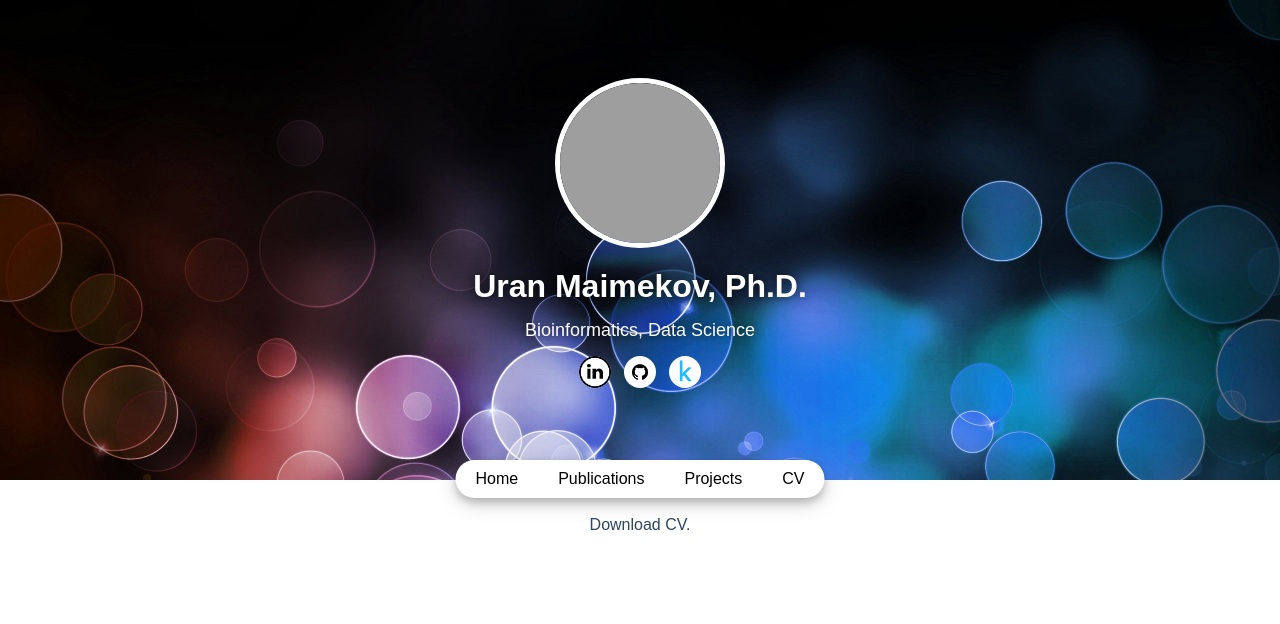
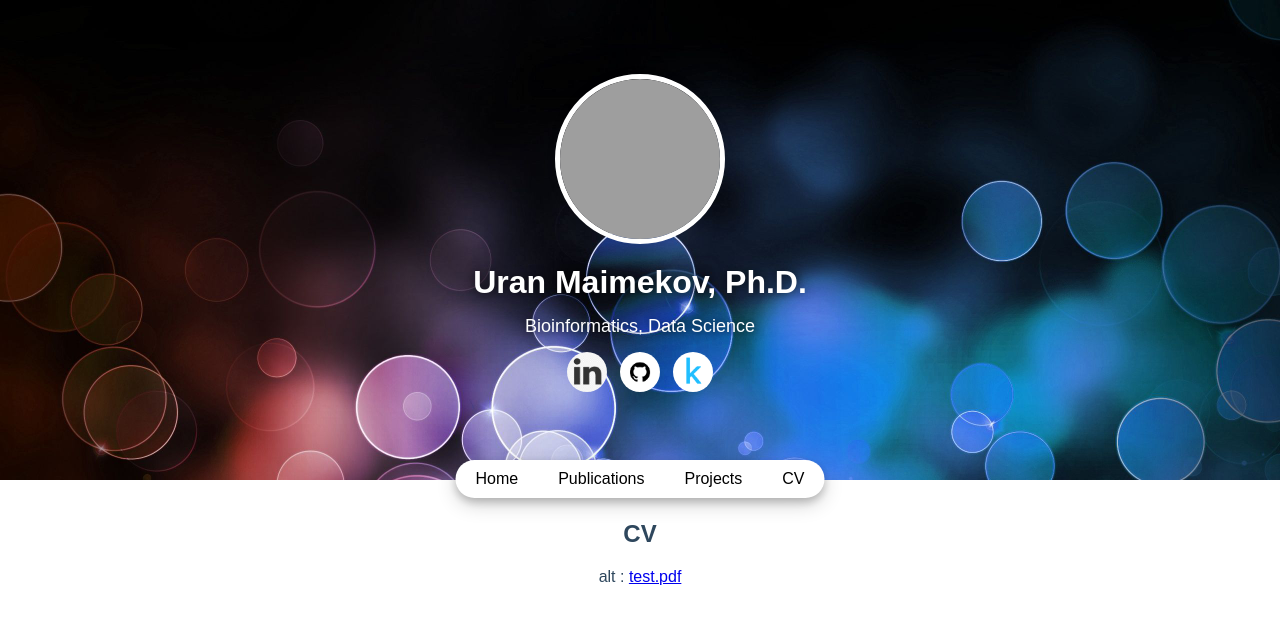
Before and after one commit to UranMai/uranmaimekov.github.io, a plain HTML site: page cv.html in a window 1280 px wide. Drawn offline with Linux system fonts and the light colour scheme; grey boxes are pictures that could not be loaded.

Commit message:
new changes

```diff
--- a/css/styles.css
+++ b/css/styles.css
@@ -60,8 +60,8 @@ body {
 
 
 .social-icon {
-    height: 4vh;
-    width: 4vh;
+    height: 5vh;
+    width: 5vh;
     border-radius: 50%;
     transition: transform 0.3s;
     /* Smooth hover effect */
@@ -194,3 +194,6 @@ body {
 .projects-list a:hover {
     color: #0056b3;
 }
+
+
+/* cv.html */
--- a/cv.html
+++ b/cv.html
@@ -17,7 +17,7 @@
 
             <div class="social-media">
                 <a href="https://www.linkedin.com/in/uran-maimekov/" target="_blank">
-                    <img src="images/linkeding.png" alt="LinkedIn" class="social-icon">
+                    <img src="images/linkeding.jpeg" alt="LinkedIn" class="social-icon">
                 </a>
                 <a href="https://github.com/UranMai" target="_blank">
                     <img src="images/github.png" alt="GitHub" class="social-icon">
@@ -37,9 +37,16 @@
 
         <main>
             <div class="projects-intro-text">
-                <p>
-                Download CV.
-            </p>
+                <h2>
+                    CV
+                </h2>
+
+                <div>
+                    <object data="files/CV_Uran_Maimekov_1version.pdf" type="application/pdf" width="600" height="600">
+                        alt : <a href="files/CV_Uran_Maimekov_1version.pdf">test.pdf</a>
+                    </object>
+                </div>
+
             </div>
 
         </main>
```
Also changed, not shown: bioinformatics_projects.html (+1 -1 lines), index.html (+1 -1 lines), projects.html (+2 -2 lines), images/linkeding.jpeg (added), images/linkeding.png (deleted), ml_projects.html (added), 2 other files.
